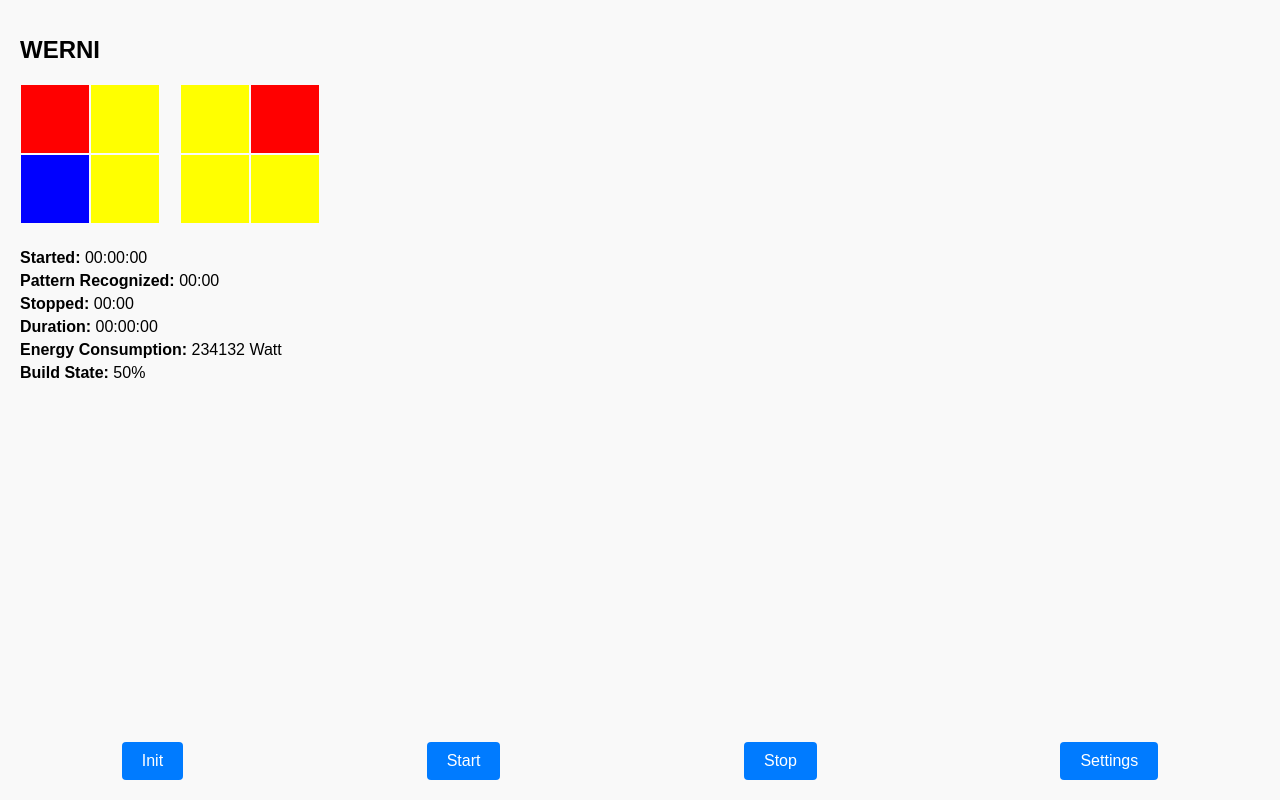
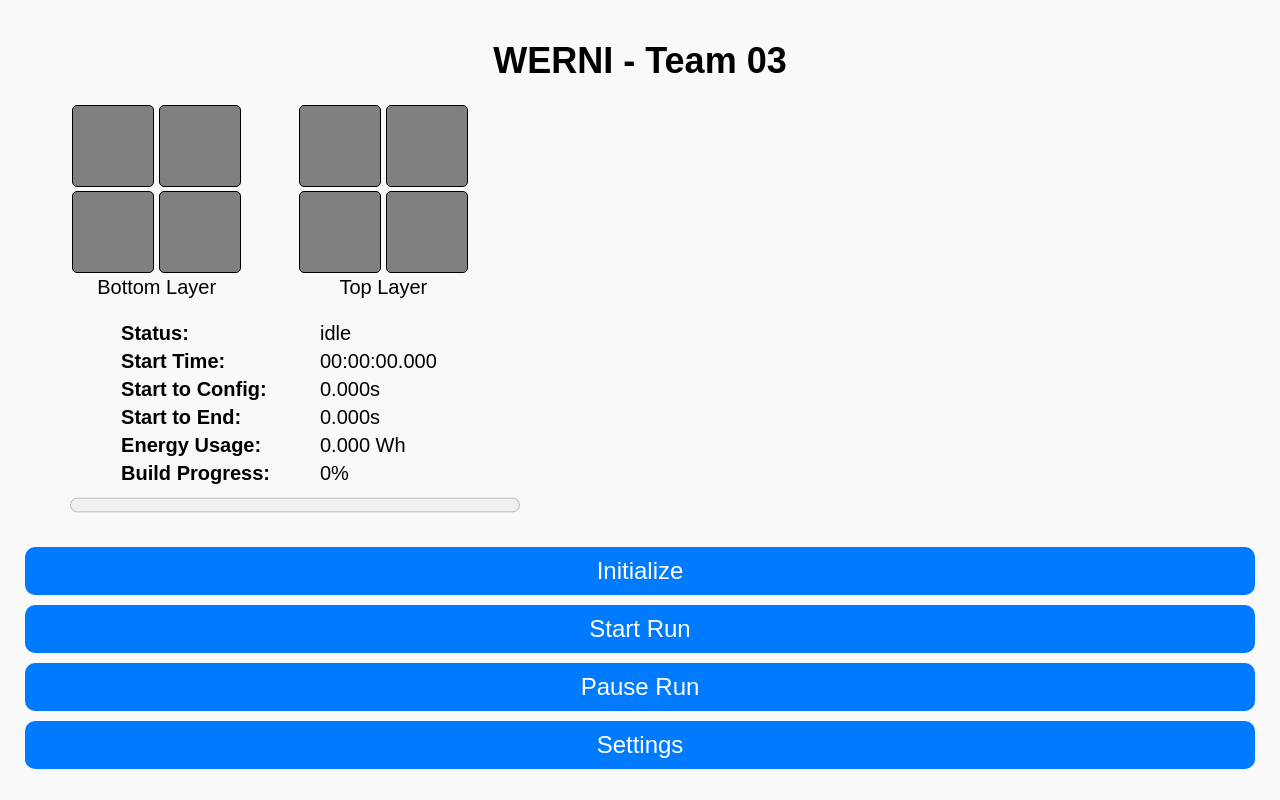
Before and after one commit to lorinbucher/hslu-pren, a plain HTML site: page static/index.html in a window 1280 px wide. Drawn offline with Linux system fonts and the light colour scheme.

Commit message:
static: update website layout, data and design

```diff
--- a/static/index.html
+++ b/static/index.html
@@ -8,64 +8,79 @@
     <script src="script.js" defer></script>
 </head>
 <body>
-    <div class="container">
-        <h1>WERNI</h1>
+<div id="home" class="page active">
+    <h1>WERNI - Team 03</h1>
 
-        <div class="patterns">
-            <div class="pattern">
-                <div class="box red"></div>
-                <div class="box yellow"></div>
-                <div class="box blue"></div>
-                <div class="box yellow"></div>
+    <div class="config">
+        <div class="config-layer">
+            <div id="cube-4" class="config-cube unknown"></div>
+            <div id="cube-3" class="config-cube unknown"></div>
+            <div id="cube-1" class="config-cube unknown"></div>
+            <div id="cube-2" class="config-cube unknown"></div>
+            <span>Bottom Layer</span>
         </div>
-            <div class="pattern">
-                <div class="box yellow"></div>
-                <div class="box red"></div>
-                <div class="box yellow"></div>
-                <div class="box yellow"></div>
+        <div class="config-layer">
+            <div id="cube-8" class="config-cube unknown"></div>
+            <div id="cube-7" class="config-cube unknown"></div>
+            <div id="cube-5" class="config-cube unknown"></div>
+            <div id="cube-6" class="config-cube unknown"></div>
+            <span>Top Layer</span>
         </div>
     </div>
 
     <div class="status">
-            <p><strong>Started:</strong> 00:00:00</p>
-            <p><strong>Pattern Recognized:</strong> 00:00</p>
-            <p><strong>Stopped:</strong> 00:00</p>
-            <p><strong>Duration:</strong> 00:00:00</p>
-            <p><strong>Energy Consumption:</strong> 234132 Watt</p>
-            <p><strong>Build State:</strong> 50%</p>
+        <div class="status-grid">
+            <span><strong>Status:</strong></span><span id="status-value">idle</span>
+            <span><strong>Start Time:</strong></span><span id="start-time-value">00:00:00.000</span>
+            <span><strong>Start to Config:</strong></span><span id="config-time-value">0.000s</span>
+            <span><strong>Start to End:</strong></span><span id="end-time-value">0.000s</span>
+            <span><strong>Energy Usage:</strong></span><span id="energy-value">0.000 Wh</span>
+            <label for="build-progress"><strong>Build Progress:</strong></label>
+            <span id="build-progress-value">0%</span>
+        </div>
+        <progress id="build-progress" class="status-progress" value="0" max="0"></progress>
     </div>
 
-    </div>
-
-    <div class="settings" style="display: none;">
-        <div class="patterns">
-            <div class="pattern">
-                <button class="box" onclick="changeColor(this)"></button>
-                <button class="box" onclick="changeColor(this)"></button>
-                <button class="box" onclick="changeColor(this)"></button>
-                <button class="box" onclick="changeColor(this)"></button>
-            </div>
-            <div class="pattern">
-                <button class="box" onclick="changeColor(this)"></button>
-                <button class="box" onclick="changeColor(this)"></button>
-                <button class="box" onclick="changeColor(this)"></button>
-                <button class="box" onclick="changeColor(this)"></button>
-            </div>
+    <div class="buttons">
+        <button id="btn-init" class="btn">Initialize</button>
+        <button id="btn-start" class="btn">Start Run</button>
+        <button id="btn-stop" class="btn">Pause Run</button>
+        <button id="btn-settings" class="btn">Settings</button>
     </div>
 </div>
 
-    <div class="controls">
-        <button class="btn">Init</button>
-        <button class="btn">Start</button>
-        <button class="btn">Stop</button>
-        <button class="btn" onclick="toggleSettings()">Settings</button>
+<div id="settings" class="page">
+    <h1>WERNI - Settings</h1>
+
+    <div class="settings">
+        <div class="settings-grid">
+            <input id="efficiency-mode" type="checkbox" name="efficiency-mode">
+            <label for="efficiency-mode"> Efficiency Mode</label>
+
+            <input id="fast-mode" type="checkbox" name="fast-mode">
+            <label for="fast-mode"> Fast Mode</label>
+
+            <input id="incremental-build" type="checkbox" name="incremental-build">
+            <label for="incremental-build"> Efficiency Mode</label>
         </div>
 
-    <div class="settings-buttons" style="display: none;">
-        <button class="btn">Cancel</button>
-        <button class="btn">Save</button>
-        <button class="btn">Restart</button>
-        <button class="btn" onclick="toggleSettings()">Home</button>
+        <div class="settings-slider">
+            <label for="confidence">Confidence: <span id="confidence-value">25 frames</span></label>
+            <input id="confidence" type="range" min="10" max="100" step="5" value="25">
+
+            <label for="recognition-timeout">Recognition Timeout: <span
+                    id="recognition-timeout-value">180s</span></label>
+            <input id="recognition-timeout" type="range" min="60" max="210" step="10" value="180">
+        </div>
+    </div>
+
+    <div class="buttons">
+        <button id="btn-save" class="btn">Save Settings</button>
+        <button id="btn-restart" class="btn">Restart App</button>
+        <button id="btn-reboot" class="btn">Reboot OS</button>
+        <button id="btn-reset" class="btn">Reset HW</button>
+        <button id="btn-home" class="btn">Home</button>
+    </div>
 </div>
 
 </body>
--- a/static/script.js
+++ b/static/script.js
@@ -1,25 +1,17 @@
-function toggleSettings() {
-    var container = document.querySelector('.container');
-    var settingsButtons = document.querySelector('.settings-buttons');
-    var settings = document.querySelector('.settings');
-    var controls = document.querySelector('.controls');
+"use strict"
 
-    if (container.style.display === 'none') {
-        container.style.display = 'block';
-        settings.style.display = 'none';
-        settingsButtons.style.display = 'none';
-        controls.style.display = 'flex';
-    } else {
-        container.style.display = 'none';
-        settings.style.display = 'block';
-        settingsButtons.style.display = 'flex';
-        controls.style.display = 'none';
-    }
-}
+// Navigation
+const homeButton = document.getElementById('btn-home');
+const settingsButton = document.getElementById('btn-settings');
+const homePage = document.getElementById('home');
+const settingsPage = document.getElementById('settings');
 
-function changeColor(button) {
-    var colors = ["red", "yellow", "blue", "white"];
-    var currentIndex = colors.indexOf(button.style.backgroundColor);
-    var newIndex = (currentIndex + 1) % colors.length;
-    button.style.backgroundColor = colors[newIndex];
-}
+homeButton.addEventListener('click', () => {
+    homePage.classList.add('active');
+    settingsPage.classList.remove('active');
+});
+
+settingsButton.addEventListener('click', () => {
+    settingsPage.classList.add('active');
+    homePage.classList.remove('active');
+});
--- a/static/styles.css
+++ b/static/styles.css
@@ -1,138 +1,153 @@
+html {
+    height: 100%;
+    margin: 0;
+    padding: 0;
+}
+
 body {
     font-family: Arial, sans-serif;
     background-color: #f9f9f9;
+    height: 98%;
     margin: 0;
-    padding: 0;
+    padding: 5px;
     display: flex;
     flex-direction: column;
-    height: 100vh;
-    font-size: 16px;
-}
-
-.container {
-    flex-grow: 1;
-    width: 100%;
-    padding: 20px;
-    box-sizing: border-box;
-    display: flex;
-    flex-direction: column;
-    justify-content: space-between;
-}
-
-.settings {
-    flex-grow: 1;
-    width: 100%;
-    padding: 20px;
-    box-sizing: border-box;
-    display: flex;
-    flex-direction: column;
-    justify-content: space-between;
+    font-size: 20px;
 }
 
 h1 {
-    text-align: left;
-    font-size: 24px;
+    text-align: center;
+    font-size: 36px;
+    margin-top: 20px;
     margin-bottom: 20px;
 }
 
-.patterns {
-    display: flex;
-    /* justify-content: space-around; */
-    justify-content: flex-start;
-    /* padding-left: 20px; */
-    margin-bottom: 20px;
+.page {
+    display: none;
+    height: 100%;
+    width: 100%;
+    box-sizing: border-box;
+    padding: 15px;
+    flex-direction: column;
 }
 
-.pattern {
+.page.active {
+    display: flex;
+}
+
+.config {
+    display: flex;
+    justify-content: space-evenly;
+    margin-bottom: 20px;
+    max-width: 500px;
+}
+
+.config-layer {
     display: flex;
     flex-wrap: wrap;
-    width: 140px;
-    height: 140px;
+    width: 180px;
+    height: 200px;
+    align-content: space-evenly;
+    justify-content: space-evenly;
 }
 
-.pattern:not(:first-child) {
-    margin-left: 20px; /* Add margin between the two sets of patterns */
+.config-cube {
+    width: 80px;
+    height: 80px;
+    border: 1px solid black;
+    border-radius: 5px;
 }
 
-.box {
-    width: 68px;
-    height: 68px;
-    margin: 1px;
+.config-cube.unknown {
+    background-color: grey;
 }
 
-.red {
+.config-cube.none {
+    background-color: white;
+}
+
+.config-cube.red {
     background-color: red;
 }
 
-.yellow {
+.config-cube.yellow {
     background-color: yellow;
 }
 
-.blue {
+.config-cube.blue {
     background-color: blue;
 }
 
 .status {
-    text-align: left;
-    flex-grow: 1;
+    display: flex;
+    flex-direction: column;
+    align-items: center;
+    padding-left: 25px;
+    padding-right: 25px;
+    max-width: 500px;
 }
 
-.status p {
-    margin: 5px 0;
+.status-grid {
+    display: grid;
+    grid-template-columns: 1fr 1fr;
+    grid-gap: 5px 50px;
 }
 
-.controls {
+.status-progress {
+    height: 30px;
+    width: 90%;
+    margin-top: 5px;
+}
+
+.settings {
     display: flex;
-    justify-content: space-around;
+    flex-direction: column;
+    align-items: start;
+    padding-left: 25px;
+    padding-right: 25px;
+    max-width: 500px;
+    font-size: 25px;
+}
+
+.settings-grid {
+    display: grid;
+    grid-template-columns: 1fr 3fr;
+    grid-gap: 25px 30px;
+    margin: 25px;
+}
+
+.settings-slider {
+    display: flex;
+    flex-direction: column;
     width: 100%;
-    margin-bottom: 20px;
+    align-items: center;
+    margin-top: 10px;
+}
+
+.buttons {
+    display: flex;
+    flex-direction: column;
+    width: 100%;
     margin-top: auto;
 }
-
-.settings-buttons {
-    display: none;
-    justify-content: space-around;
-    width: 100%;
-    margin-bottom: 20px;
-    margin-top: auto;
-}
-
 
 .btn {
     background-color: #007bff;
     color: white;
     border: none;
     padding: 10px 20px;
-    border-radius: 4px;
-    cursor: pointer;
-    font-size: 16px;
+    margin: 5px;
+    border-radius: 10px;
+    font-size: 24px;
 }
 
-.btn:hover {
-    background-color: #0056b3;
+input[type="checkbox"] {
+    transform: scale(1.5);
 }
 
-@media (max-width: 600px) {
-    .pattern {
-        width: 120px;
-        height: 120px;
-    }
-
-    .box {
-        width: 58px;
-        height: 58px;
-    }
-
-    .btn {
-        padding: 8px 15px;
-    }
+input[type="range"] {
+    transform: scale(1.5);
+    width: 60%;
+    margin-top: 15px;
+    margin-bottom: 15px;
 }
-
-.square {
-    width: 100px;
-    height: 100px;
-    border: none;
-    color: white;
-    font-size: 16px;
-    cursor: pointer;
-}
```
Lines whose indentation alone changed are shown as unchanged.
